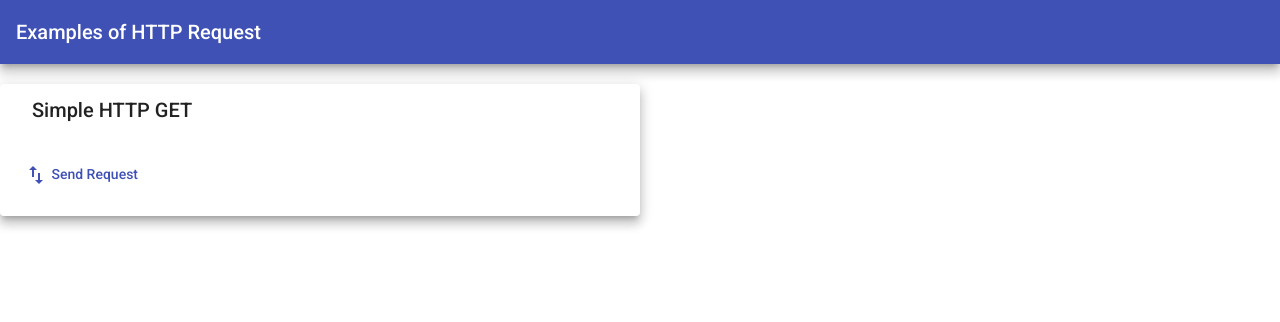
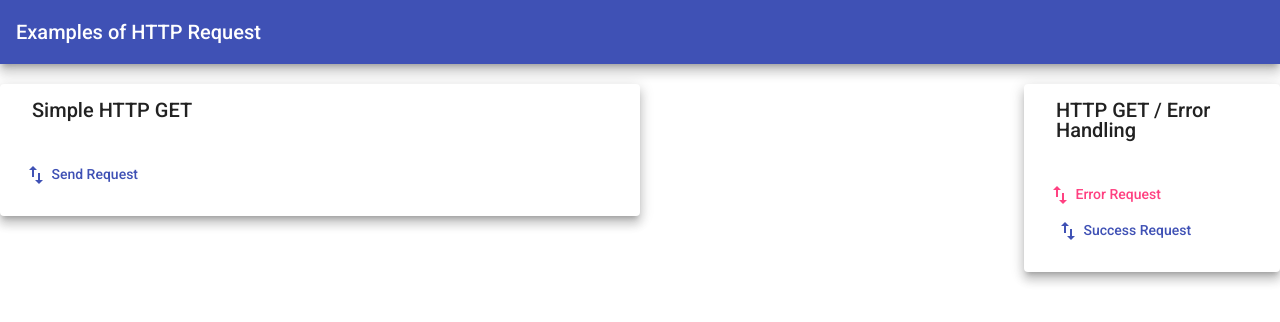
Before and after one commit to rochaskingdom/app-client, an Angular app: page / in a window 1280 px wide. Shown: the top 322 px of the page. Built offline with nearby package versions, Linux system fonts and the light colour scheme.

Commit message:
Tratamento de erros - Parte 1

```diff
--- a/src/app/app.component.html
+++ b/src/app/app.component.html
@@ -28,4 +28,27 @@
     <mat-card-footer>
     </mat-card-footer>
   </mat-card>
+
+  <mat-card fxFlex="20" class="mat-elevation-z8">
+    <mat-card-header>
+      <mat-card-title>HTTP GET / Error Handling</mat-card-title>
+    </mat-card-header>
+    <mat-card-content>
+      <ul *ngIf="productsErrorHandling">
+        <li *ngFor="let p of productsErrorHandling">{{p.name}}</li>
+      </ul>
+    </mat-card-content>
+    <mat-card-actions>
+      <button mat-button color="accent" (click)="getProductsWithErrorHandling()">
+        <mat-icon>swap_vert</mat-icon>
+        Error Request
+      </button>
+      <button mat-button color="primary" (click)="getProductsWithErrorHandlingOk()">
+        <mat-icon>swap_vert</mat-icon>
+        Success Request
+      </button>
+    </mat-card-actions>
+    <mat-card-footer>
+    </mat-card-footer>
+  </mat-card>
 </div>
--- a/src/app/app.component.ts
+++ b/src/app/app.component.ts
@@ -2,6 +2,7 @@ import { Component, OnInit } from '@angular/core';
 import { ProductsService } from './products.service';
 import { Observable } from 'rxjs';
 import { Product } from './product.model';
+import { MatSnackBar, MatSnackBarConfig } from '@angular/material/snack-bar';
 
 @Component({
   selector: 'app-root',
@@ -10,10 +11,12 @@ import { Product } from './product.model';
 })
 export class AppComponent implements OnInit {
 
+  productsErrorHandling: Product[];
   simpleReqProductsObs$: Observable<Product[]>;
 
   constructor(
-    private productsService: ProductsService
+    private productsService: ProductsService,
+    private snackBar: MatSnackBar
   ) {
   }
 
@@ -23,4 +26,30 @@ export class AppComponent implements OnInit {
   getSimpleHttpRequest(): void {
     this.simpleReqProductsObs$ = this.productsService.getProducts();
   }
+
+  getProductsWithErrorHandling(): void {
+    this.productsService.getProductsError().subscribe(prods => {
+        this.productsErrorHandling = prods;
+      },
+      error => {
+        console.log(error);
+        console.log('Message:', error.error.msg);
+        console.log('Message:', error.status);
+        const config = new MatSnackBarConfig();
+        config.duration = 2000;
+        config.panelClass = ['snack_err'];
+
+        if (error.status === 0) {
+          this.snackBar.open('Coud not connect to the server', '', config);
+        } else {
+          this.snackBar.open(error.error.msg, '', config);
+
+        }
+      }
+    );
+  }
+
+  getProductsWithErrorHandlingOk(): void {
+
+  }
 }
--- a/src/app/products.service.ts
+++ b/src/app/products.service.ts
@@ -16,4 +16,8 @@ export class ProductsService {
   getProducts(): Observable<Product[]> {
     return this.http.get<Product[]>(`${this.url}/products`);
   }
+  getProductsError(): Observable<Product[]> {
+    return this.http.get<Product[]>(`${this.url}/productserr`);
+  }
+
 }
--- a/src/styles.css
+++ b/src/styles.css
@@ -1,4 +1,20 @@
 /* You can add global styles to this file, and also import other style files */
 
-html, body { height: 100%; }
-body { margin: 0; font-family: Roboto, "Helvetica Neue", sans-serif; }
+html, body {
+  height: 100%;
+}
+
+body {
+  margin: 0;
+  font-family: Roboto, "Helvetica Neue", sans-serif;
+}
+
+.snack_ok {
+  background: limegreen;
+  color: black;
+}
+
+.snack_err {
+  background: #ff4081;
+  color: white;
+}
```
